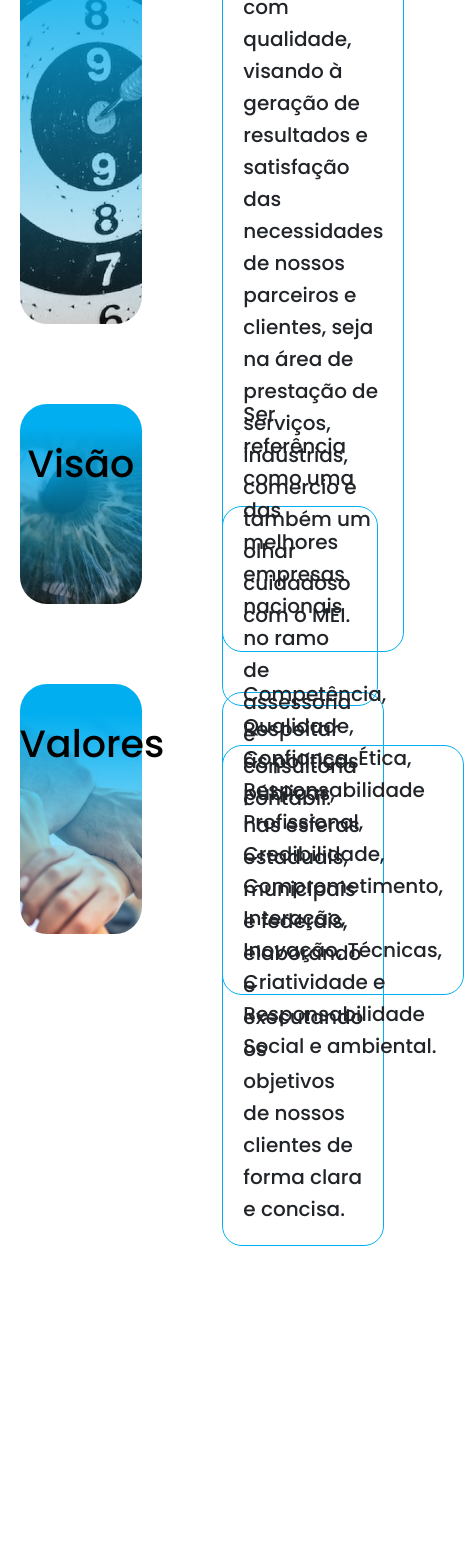
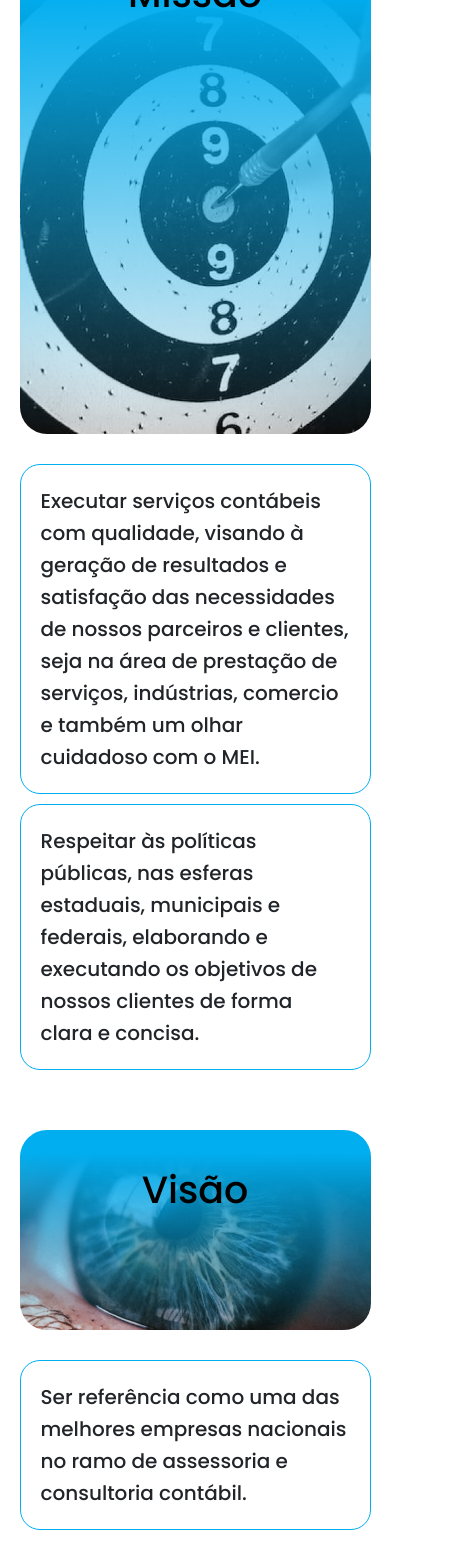
Before and after one commit to M1SS1NGHU3S/notekTemp, a React (Create React App) app: page /sobre in a window 390 px wide. Shown: the part 3061-4629 px from the top of the page, 464 px wide, since content can reach past the window. Before the commit the page ends 4307 px from the top, so only its background shows below. Built offline with nearby package versions, Linux system fonts and the light colour scheme.

Commit message:
SobreMissao responsivo

```diff
--- a/src/components/TextBox.css
+++ b/src/components/TextBox.css
@@ -1,7 +1,13 @@
 .text-box {
-    padding: 20px;
+    padding: 40px;
     display: inline-grid;
     justify-content: center;
     align-items: center;
     align-content: center;
 }
+
+@media (max-width: 900px) {
+    .text-box {
+        padding: 20px;
+    }
+}
--- a/src/sections/SobreMissao.css
+++ b/src/sections/SobreMissao.css
@@ -7,40 +7,88 @@
     text-align: center;
     padding-top: 40px;
     height: inherit;
+    width: inherit;
 }
 
-.missao1 > div:nth-child(1) {
-    margin-bottom: 40px;
-}
-
-.missao-left {
-    width: 35%;
-}
-
-.missao1 {
-    height: 420px;
-}
-
-.missao2 {
-    margin-block: 80px;
-    height: 200px;
-}
-
-.missao3 {
-    height: 250px;
+.missao--parent {
+    display: grid;
+    grid-template-columns: 35% 65%;
 }
 
 .missao-right {
-    width: 65%;
     padding-left: 80px;
 }
 
+.missao1 > div:nth-child(2) {
+    margin-top: 40px;
+}
+
+.sobre-missao--container > div:nth-child(2) {
+    margin-block: 80px;
+}
+
 @media (max-width: 1350px) {
-    .missao1 {
-        height: 450px;
+    .missao-right {
+        padding-left: 60px;
+    }
+
+    .missao1 > div:nth-child(2) {
+        margin-top: 30px;
+    }
+
+    .sobre-missao--container > div:nth-child(2) {
+        margin-block: 60px;
     }
 }
 
-@media (max-width: 800px) {
+@media (max-width: 900px) {
+    .missao-right {
+        padding-left: 40px;
+    }
 
+    .missao1 > div:nth-child(2) {
+        margin-top: 30px;
+    }
+
+    .sobre-missao--container > div:nth-child(2) {
+        margin-block: 40px;
+    }
 }
+
+@media (max-width: 600px) {
+    .missao--parent {
+        display: initial;
+    }
+
+    .missao-right {
+        padding-left: 0px;
+    }
+
+    .missao1 > div:nth-child(2) {
+        margin-top: 0px;
+    }
+
+    .sobre-missao--container > div:nth-child(2) {
+        margin-block: 0px;
+    }
+
+    .sobre--img-box {
+        margin: 60px 0 30px 0;
+    }
+
+    .missao1 > div:nth-child(2) {
+        margin-top: 10px;
+    }
+
+    .sobre--img-box1 {
+        height: 500px;
+    }
+
+    .sobre--img-box2 {
+        height: 200px;
+    }
+
+    .sobre--img-box3 {
+        height: 250px;
+    }
+}
--- a/src/sections/SobreMissao.js
+++ b/src/sections/SobreMissao.js
@@ -29,35 +29,32 @@ function SobreMissao() {
         ]
     ];
     const textboxStyle = {
-        height: "inherit",
-        width: "initial"
+        height: "-webkit-fill-available",
+        width: "initial",
     }
 
     return (
         <section className="sobre-missao">
             <div className="sobre-missao--container notek-container">
                 <div className="missao--parent">
-                    <div className="missao-left missao1 column">
-                        <ImageBox bgImage={imgMissao} text="Missão" />
-                    </div>
-                    <div className="missao-right missao1 column">
-                        <TextBox paragraphs={textboxContent[0]} style={{height: "auto", width: "initial"}} />
-                        <TextBox paragraphs={textboxContent[1]} style={{height: "auto", width: "initial"}} />
+                    <ImageBox id="1" bgImage={imgMissao} text="Missão" />
+
+                    <div className="missao-right missao1">
+                        <TextBox paragraphs={textboxContent[0]} style={textboxStyle} />
+                        <TextBox paragraphs={textboxContent[1]} style={textboxStyle} />
                     </div>
                 </div>
-                <div>
-                    <div className="missao-left missao2 column">
-                        <ImageBox bgImage={imgVisao} text="Visão" />
-                    </div>
-                    <div className="missao-right missao2 column">
+                <div className="missao--parent" style={{height: "200px"}}>
+                    <ImageBox id="2" bgImage={imgVisao} text="Visão" />
+
+                    <div className="missao-right missao2">
                         <TextBox paragraphs={textboxContent[2]} style={textboxStyle} />
                     </div>
                 </div>
-                <div>
-                    <div className="missao-left missao3 column">
-                        <ImageBox bgImage={imgValores} text="Valores" />
-                    </div>
-                    <div className="missao-right missao3 column">
+                <div className="missao--parent">
+                    <ImageBox id="3" bgImage={imgValores} text="Valores" />
+
+                    <div className="missao-right missao3">
                         <TextBox paragraphs={textboxContent[3]} style={textboxStyle} />
                     </div>
                 </div>
@@ -76,7 +73,7 @@ function ImageBox(props) {
     }
 
     return (
-        <div className="sobre--img-box" style={bgStyle}>
+        <div className={`sobre--img-box sobre--img-box${props.id}`} style={bgStyle}>
             <h1>{props.text}</h1>
         </div>
     )
```
